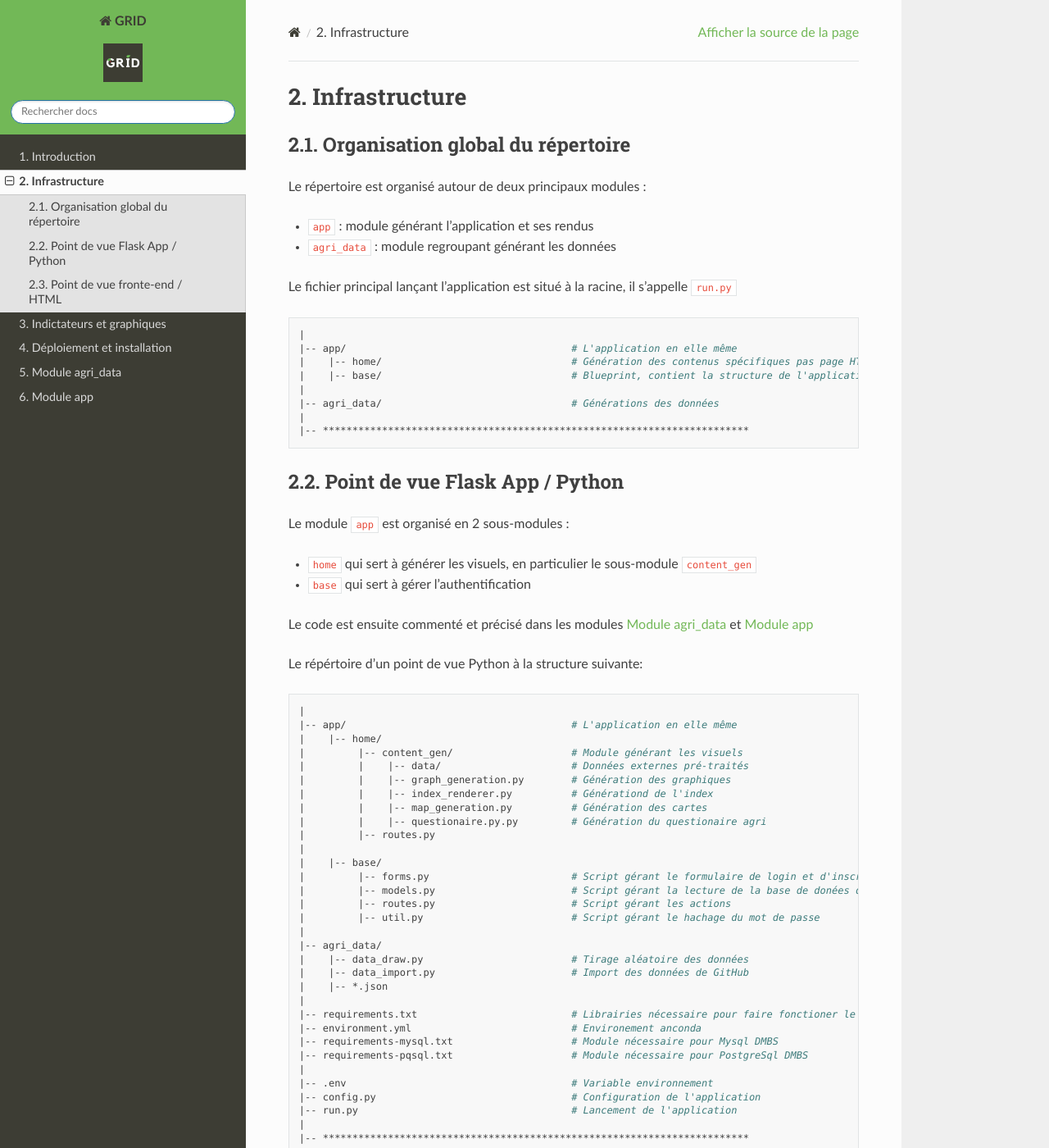
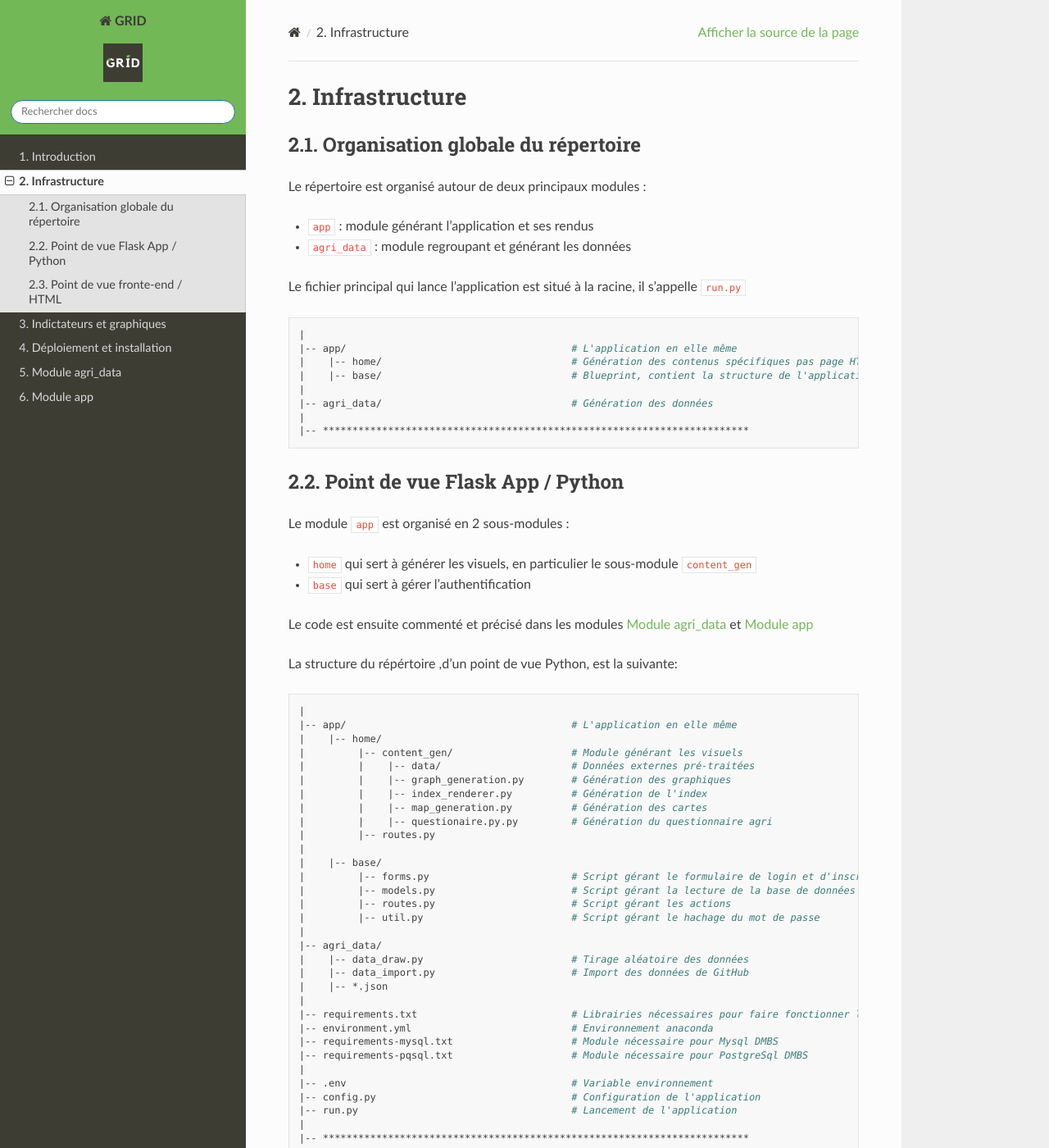
Before and after one commit to Green-Investement-Dashboard/GRID_app, a Sphinx documentation site: the page built from docs/source/infrastructure.rst, in a window 1280 px wide and 1400 px high. Shown: the whole window at 82% size. Built offline with Sphinx 7.4.7 and the Read the Docs theme 2.0.0, drawn with Linux system fonts in a browser that asks for light colours; some of the changed text lies outside the part shown.

Commit message:
Update infrastructure.rst

```diff
--- a/docs/source/infrastructure.rst
+++ b/docs/source/infrastructure.rst
@@ -2,15 +2,15 @@
 Infrastructure
 ================
 
-Organisation global du répertoire
+Organisation globale du répertoire
 ==================================
 
 Le répertoire est organisé autour de deux principaux modules :
 
 * :code:`app` : module générant l'application et ses rendus
-* :code:`agri_data` : module regroupant générant les données
+* :code:`agri_data` : module regroupant et générant les données
 
-Le fichier principal lançant l'application est situé à la racine, il s'appelle :code:`run.py`
+Le fichier principal qui lance l'application est situé à la racine, il s'appelle :code:`run.py`
 
 .. code-block:: bash
 
@@ -19,7 +19,7 @@ Le fichier principal lançant l'application est situé à la racine, il s'appell
    |    |-- home/                                # Génération des contenus spécifiques pas page HTML spécifiques
    |    |-- base/                                # Blueprint, contient la structure de l'application
    |
-   |-- agri_data/                                # Générations des données
+   |-- agri_data/                                # Génération des données
    |
    |-- ************************************************************************
 
@@ -34,7 +34,7 @@ Le module :code:`app` est organisé en 2 sous-modules :
 
 Le code est ensuite commenté et précisé dans les modules :ref:`agri` et :ref:`app`
 
-Le répértoire d'un point de vue Python à la structure suivante:
+La structure du répértoire ,d'un point de vue Python, est la suivante:
 
 .. code-block:: bash
 
@@ -42,16 +42,16 @@ Le répértoire d'un point de vue Python à la structure suivante:
    |-- app/                                      # L'application en elle même
    |    |-- home/
    |         |-- content_gen/                    # Module générant les visuels
-   |         |    |-- data/                      # Données externes pré-traités
+   |         |    |-- data/                      # Données externes pré-traitées
    |         |    |-- graph_generation.py        # Génération des graphiques
-   |         |    |-- index_renderer.py          # Générationd de l'index
+   |         |    |-- index_renderer.py          # Génération de l'index
    |         |    |-- map_generation.py          # Génération des cartes
-   |         |    |-- questionaire.py.py         # Génération du questionaire agri
+   |         |    |-- questionaire.py.py         # Génération du questionnaire agri
    |         |-- routes.py
    |
    |    |-- base/
    |         |-- forms.py                        # Script gérant le formulaire de login et d'inscription
-   |         |-- models.py                       # Script gérant la lecture de la base de donées des logins
+   |         |-- models.py                       # Script gérant la lecture de la base de données des logins
    |         |-- routes.py                       # Script gérant les actions
    |         |-- util.py                         # Script gérant le hachage du mot de passe
    |
@@ -60,8 +60,8 @@ Le répértoire d'un point de vue Python à la structure suivante:
    |    |-- data_import.py                       # Import des données de GitHub
    |    |-- *.json
    |
-   |-- requirements.txt                          # Librairies nécessaire pour faire fonctioner le code
-   |-- environment.yml                           # Environement anconda
+   |-- requirements.txt                          # Librairies nécessaires pour faire fonctionner le code
+   |-- environment.yml                           # Environnement anaconda
    |-- requirements-mysql.txt                    # Module nécessaire pour Mysql DMBS
    |-- requirements-pqsql.txt                    # Module nécessaire pour PostgreSql DMBS
    |
```
Also changed, not shown: other parts of docs/source/infrastructure.rst (+2 -2 lines).
